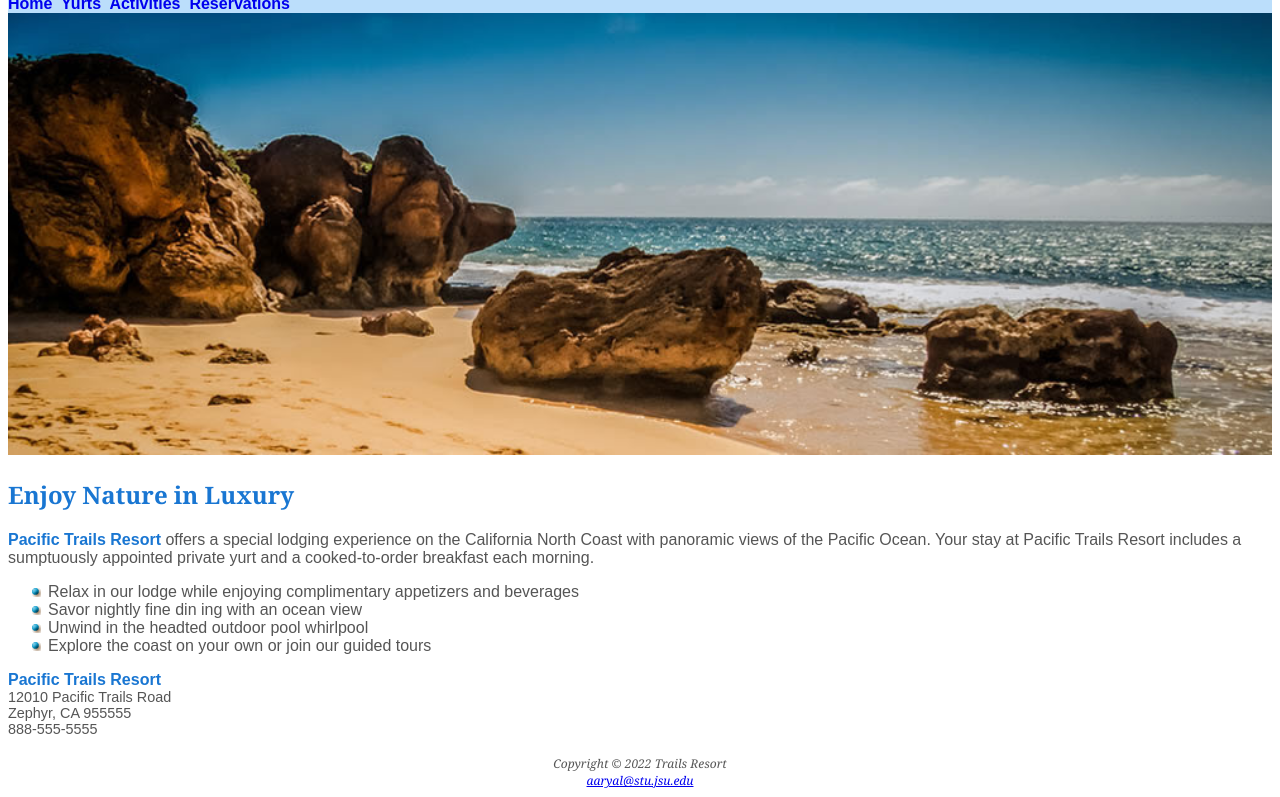
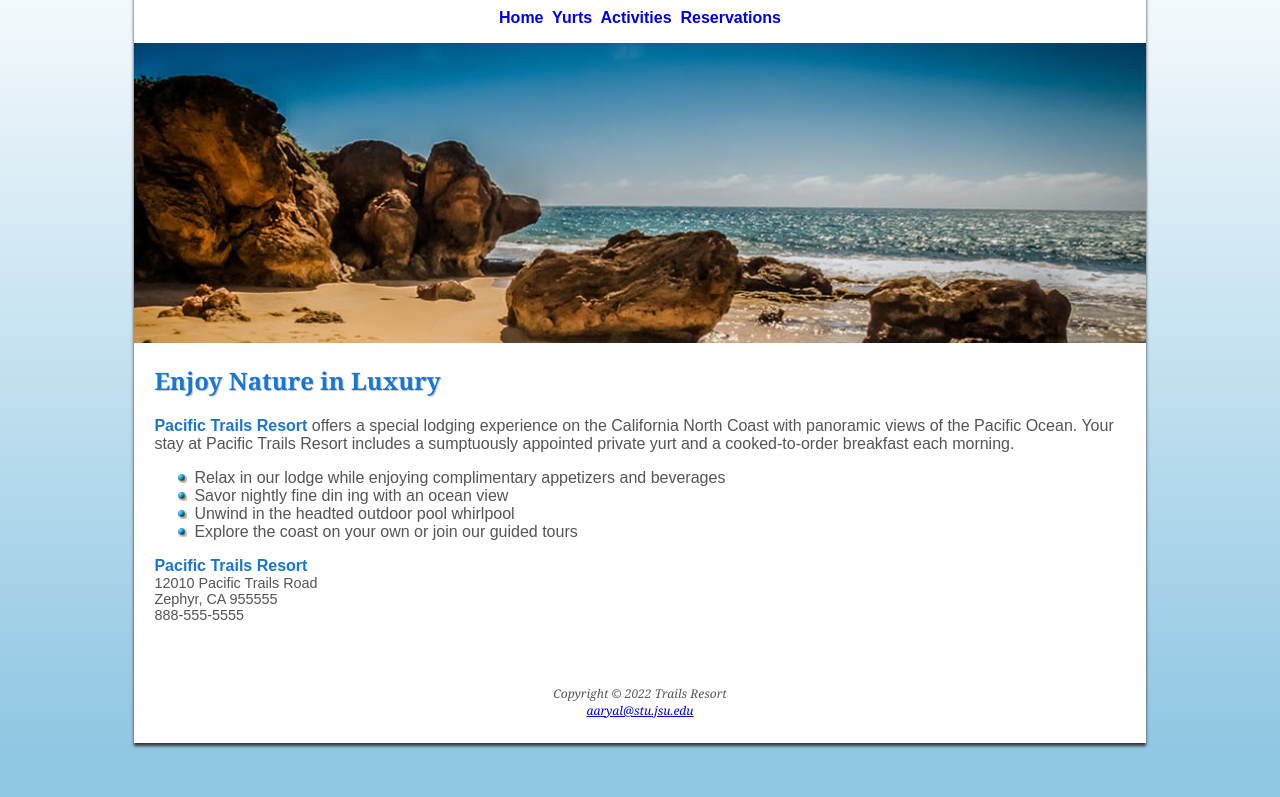
Before and after one commit to karuifeather/pacific-trails, a plain HTML site: page index.html in a window 1280 px wide. Shown: the part 90-887 px from the top of the page. After the commit the page ends 841 px from the top, so only its background shows below. Drawn offline with Linux system fonts and the light colour scheme.

Commit message:
ch6 update

```diff
--- a/index.html
+++ b/index.html
@@ -6,6 +6,7 @@
     <link rel="stylesheet" href="pacific.css" />
   </head>
   <body>
+    <div id="wrapper">
       <header>
         <h1>Pacific Trails Resort</h1>
       </header>
@@ -16,19 +17,17 @@
         <a href="reservations.html">Reservations</a>
       </nav>
 
-    <div>
-      <img src="coast.jpg" alt="Image of a Coast" width="100%" height="100%" />
-    </div>
+      <div id="homehero"></div>
 
       <main>
         <h2>Enjoy Nature in Luxury</h2>
 
         <p>
           <span class="resort">Pacific Trails Resort</span> offers a special
-        lodging experience on the California North Coast with panoramic views of
-        the Pacific Ocean. Your stay at Pacific Trails Resort includes a
-        sumptuously appointed private yurt and a cooked-to-order breakfast each
-        morning.
+          lodging experience on the California North Coast with panoramic views
+          of the Pacific Ocean. Your stay at Pacific Trails Resort includes a
+          sumptuously appointed private yurt and a cooked-to-order breakfast
+          each morning.
         </p>
 
         <ul>
@@ -57,5 +56,6 @@
         Copyright &copy; 2022 Trails Resort <br />
         <a href="mailto:aaryal@stu.jsu.edu">aaryal@stu.jsu.edu</a>
       </footer>
+    </div>
   </body>
 </html>
--- a/pacific.css
+++ b/pacific.css
@@ -2,6 +2,7 @@
   --background-color-white: #ffffff;
   --background-color-header: #002171;
   --background-color-nav: #bbdefb;
+  --background-color-body: #90c7e3;
 
   --text-color-dt: #002171;
   --text-color-h2: #1976d2;
@@ -16,8 +17,23 @@
 
 body {
   font-family: var(--font-primary);
+  background-color: var(--background-color-body);
+  background-image: linear-gradient(
+    to bottom,
+    var(--background-color-white),
+    var(--background-color-body)
+  );
+  background-repeat: no-repeat;
+  color: var(--text-color-gray-dark);
+}
+
+#wrapper {
+  width: 80%;
+  min-width: 960px;
+  max-width: 2048px;
   background-color: var(--background-color-white);
-  color: var(--text-color-gray-dark);
+  margin: 0 auto;
+  box-shadow: 0px 3px 3px #333;
 }
 
 header {
@@ -26,12 +42,15 @@ header {
   background-image: url('sunset.jpg');
   background-repeat: no-repeat;
   background-position: right;
-  line-height: 400%;
-  text-indent: 1em;
+  height: 60px;
+  text-align: center;
+  padding-top: 15px;
 }
 
 nav {
-  background-color: var(--background-color-nav);
+  background-color: var(--background-color-white);
+  text-align: center;
+  padding: 1em;
   font-weight: bold;
 
   a {
@@ -39,14 +58,21 @@ nav {
   }
 }
 
+main {
+  padding: 1px 20px 20px;
+  display: block;
+}
+
 h1 {
   font-family: var(--font-secondary);
+  margin-top: 0;
   margin-bottom: 0;
 }
 
 h2 {
   font-family: var(--font-secondary);
   color: var(--text-color-h2);
+  text-shadow: 1px 1px #ccc;
 }
 
 h3 {
@@ -67,6 +93,7 @@ footer {
   font-style: italic;
   text-align: center;
   font-family: var(--font-secondary);
+  padding: 2em;
 }
 
 .resort {
@@ -77,3 +104,24 @@ footer {
 #contact {
   font-size: 90%;
 }
+
+#homehero {
+  height: 300px;
+  background-image: url('coast.jpg');
+  background-size: cover;
+  background-repeat: no-repeat;
+}
+
+#yurthero {
+  height: 300px;
+  background-image: url('yurt.jpg');
+  background-size: cover;
+  background-repeat: no-repeat;
+}
+
+#trailhero {
+  height: 300px;
+  background-image: url('trail.jpg');
+  background-size: cover;
+  background-repeat: no-repeat;
+}
```
Also changed, not shown: activities.html (+5 -5 lines), yurts.html (+8 -8 lines). Lines whose indentation alone changed are shown as unchanged.
